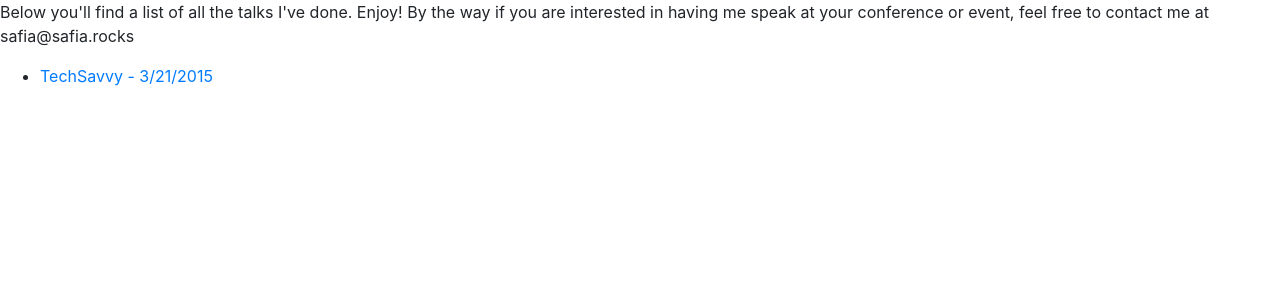
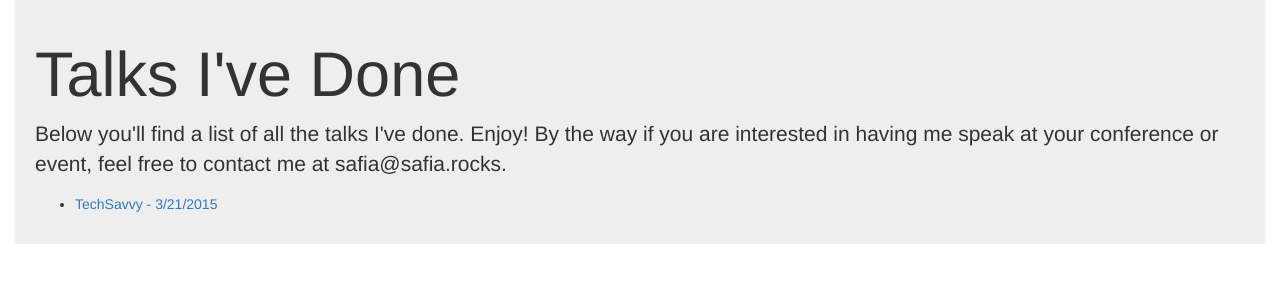
Before and after one commit to captainsafia/saved-talks, a plain HTML site: page index.html in a window 1280 px wide. Drawn offline with nearby package versions, Linux system fonts and the light colour scheme.

Commit message:
Updated index page design

```diff
--- a/index.html
+++ b/index.html
@@ -5,11 +5,16 @@
   </head>
 
   <body>
-    <p> Below you'll find a list of all the talks I've done. Enjoy! By the
-    way if you are interested in having me speak at your conference or
-    event, feel free to contact me at safia@safia.rocks </p>
-    <ul>
-      <li> <a href="techsavvy/"> TechSavvy - 3/21/2015 </a> </li>
-    </ul>
+    <div class="col-lg-12">
+      <div class="jumbotron" style="padding:20px;">
+        <h1> Talks I've Done </h1>
+        <p> Below you'll find a list of all the talks I've done. Enjoy! By the
+        way if you are interested in having me speak at your conference or
+        event, feel free to contact me at safia@safia.rocks. </p>
+        <ul>
+          <li> <a href="techsavvy/"> TechSavvy - 3/21/2015 </a> </li>
+        </ul>
+      </div>
+    </div>
   </body>
 </html>
```
